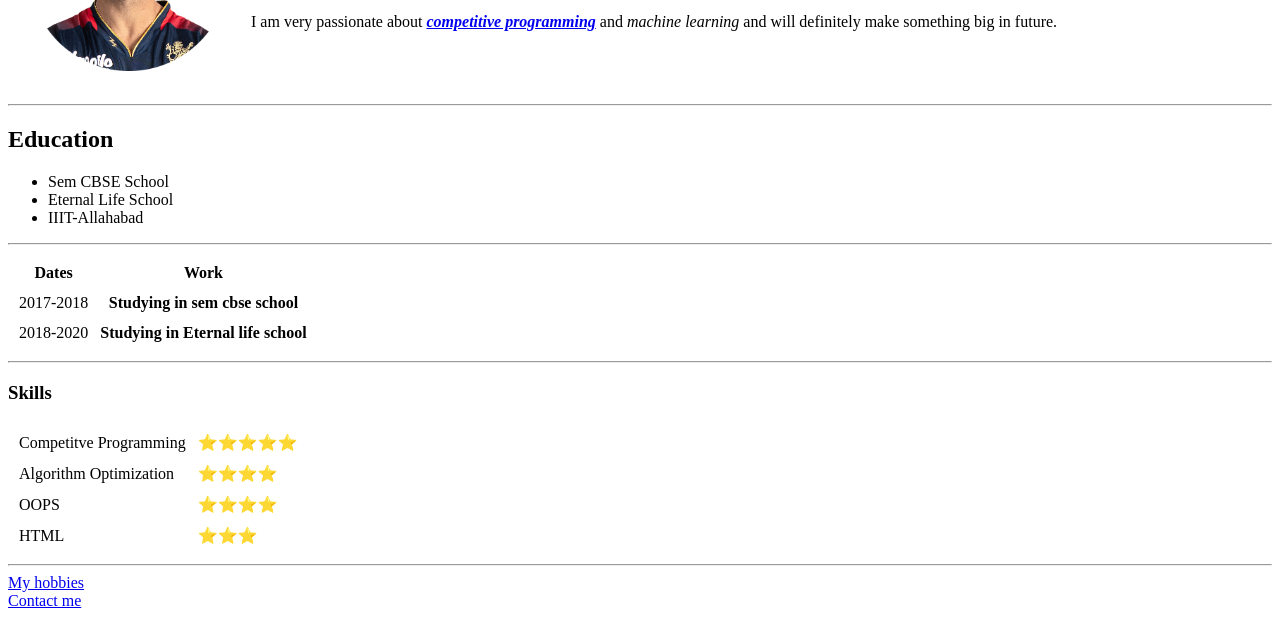
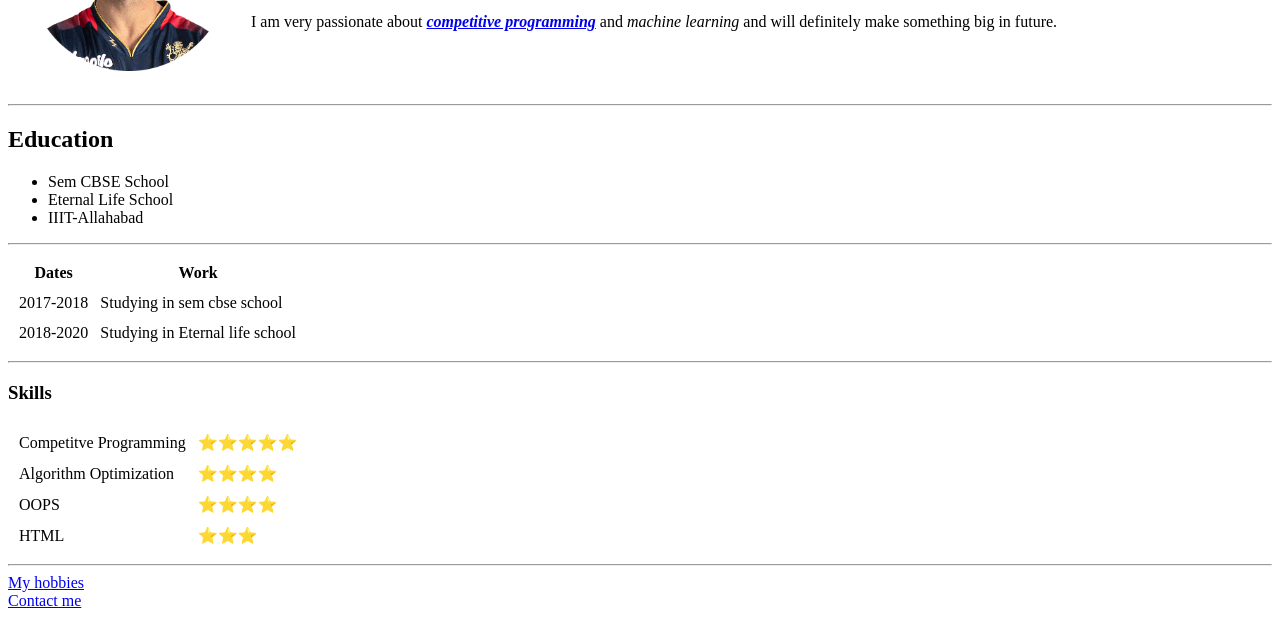
Before and after one commit to Jatin3101/First-HTML-page, a plain HTML site: page index.html in a window 1280 px wide. Shown: the part 158-800 px from the top of the page. Drawn offline with Linux system fonts and the light colour scheme; files whose address does not match are found by name.

Commit message:
Update index.html

```diff
--- a/index.html
+++ b/index.html
@@ -33,11 +33,11 @@
         <tbody>
             <tr>
                 <td>2017-2018</td>
-                <th>Studying in sem cbse school</th>
+                <td>Studying in sem cbse school</td>
             </tr>
             <tr>
                 <td>2018-2020</td>
-                <th>Studying in Eternal life school</th>
+                <td>Studying in Eternal life school</td>
             </tr>
         </tbody>
     </table>
```
